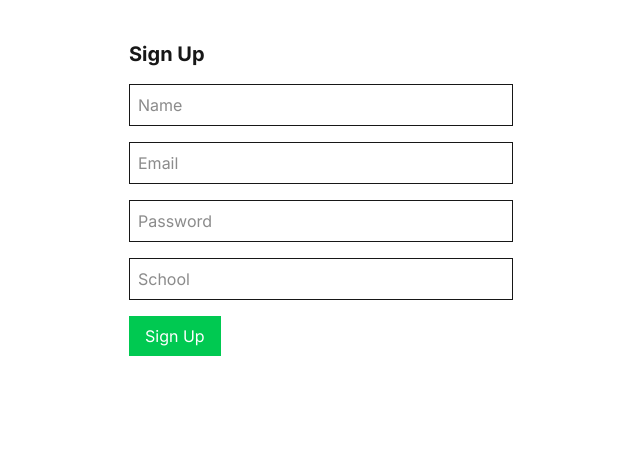
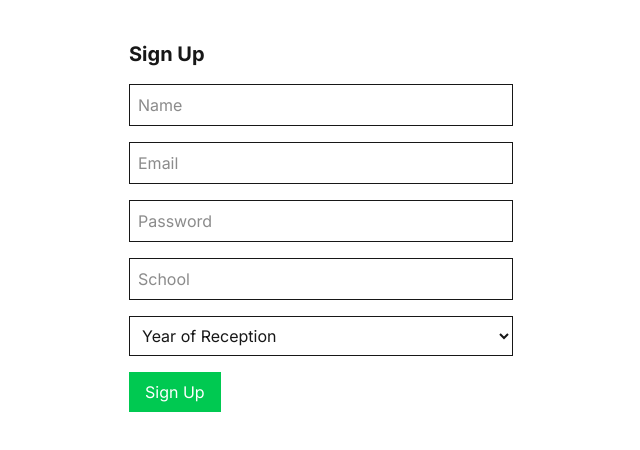
Before and after one commit to vc12345/instaclone, a Next.js app: page /signup in a window 1280 px wide. Shown: the top 450 px of the page, without its empty margins (319-959 px from the left). Built offline with nearby package versions, Linux system fonts and the light colour scheme.

Commit message:
Added year of reception

```diff
--- a/app/api/signup/route.js
+++ b/app/api/signup/route.js
@@ -16,7 +16,7 @@ function toCamelCase(name) {
 }
 
 export async function POST(req) {
-  const { email, password, name } = await req.json();
+  const { email, password, name, school, yearOfReception } = await req.json();
   const client = await clientPromise;
   const db = client.db("instaclone");
 
@@ -52,6 +52,7 @@ export async function POST(req) {
     password: hashed,
     name,
     school,
+    yearOfReception,
     username, // Add the generated username
     createdAt: new Date(),
   });
--- a/app/signup/page.js
+++ b/app/signup/page.js
@@ -7,6 +7,7 @@ export default function SignupPage() {
   const [password, setPassword] = useState("");
   const [name, setName] = useState("");
   const [school, setSchool] = useState("");
+  const [yearOfReception, setYearOfReception] = useState("");
   const router = useRouter();
 
   const handleSignup = async (e) => {
@@ -14,7 +15,7 @@ export default function SignupPage() {
     const res = await fetch("/api/signup", {
       method: "POST",
       headers: { "Content-Type": "application/json" },
-      body: JSON.stringify({ email, password, name, school }),
+      body: JSON.stringify({ email, password, name, school, yearOfReception }),
     });
 
     if (res.ok) {
@@ -25,6 +26,13 @@ export default function SignupPage() {
       alert(text);
     }
   };
+
+  // Generate year options from 1980 to current year
+  const currentYear = new Date().getFullYear();
+  const yearOptions = [];
+  for (let year = currentYear; year >= 1980; year--) {
+    yearOptions.push(year);
+  }
 
   return (
     <form onSubmit={handleSignup} className="space-y-4 max-w-sm mx-auto mt-10">
@@ -61,6 +69,21 @@ export default function SignupPage() {
         required
         className="border p-2 w-full"
       />
+      <div className="w-full">
+        <select
+          value={yearOfReception}
+          onChange={(e) => setYearOfReception(e.target.value)}
+          className="border p-2 w-full"
+          required
+        >
+          <option value="">Year of Reception</option>
+          {yearOptions.map((year) => (
+            <option key={year} value={year}>
+              {year}
+            </option>
+          ))}
+        </select>
+      </div>
       <button type="submit" className="bg-green-500 text-white px-4 py-2">Sign Up</button>
     </form>
   );
--- a/app/user/[username]/page.js
+++ b/app/user/[username]/page.js
@@ -144,17 +144,13 @@ export default async function UserProfile({ params, searchParams }) {
                 )}
               </div>
 
-              <div className="flex space-x-6 mb-4">
-                <div className="text-center md:text-left">
-                  <span className="font-semibold">{totalPosts}</span> posts
-                </div>
-                {/* Could add followers/following counts here */}
-              </div>
-
-              <div>
+              <div className="space-y-1">
                 <h2 className="font-semibold">{user.name || username}</h2>
                 {user.school && (
-                  <p className="text-gray-600">{user.school}</p>
+                  <p className="text-gray-600">School: {user.school}</p>
+                )}
+                {user.yearOfReception && (
+                  <p className="text-gray-600">Year of Reception: {user.yearOfReception}</p>
                 )}
               </div>
             </div>
--- a/lib/config.js
+++ b/lib/config.js
@@ -21,7 +21,7 @@ export const postVisibility = {
  */
 export const recentActivity = {
   // Maximum age of posts to show in the recent activity feed (in hours)
-  maxAgeHours: 24,
+  maxAgeHours: 72,
 
   // Label to display above the recent activity feed
   // Use {hours} as a placeholder to insert the maxAgeHours value
```
